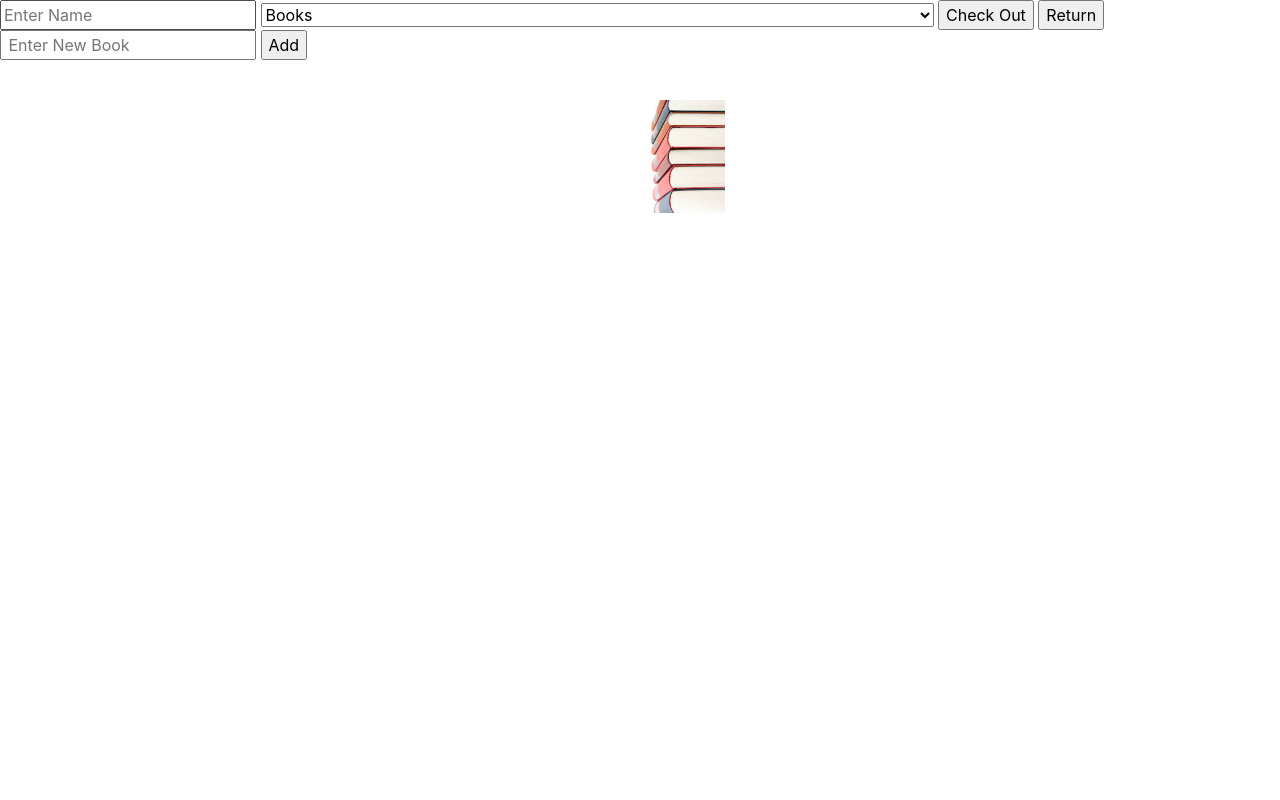
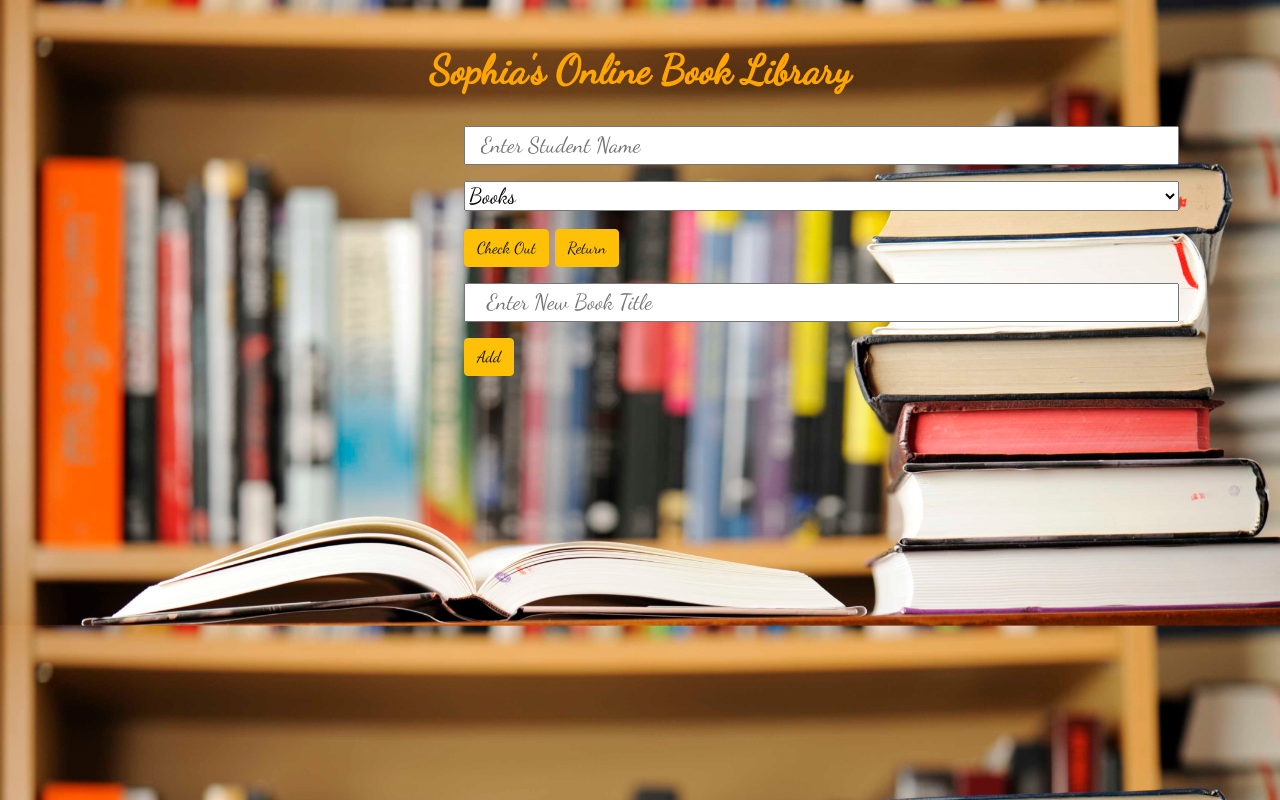
Before and after one commit to Kunbz/FinalLibraryProject, a plain HTML site: page index.html in a window 1280 px wide. Drawn offline with nearby package versions, Linux system fonts and the light colour scheme.

Commit message:
updated folder

```diff
--- a/index.html
+++ b/index.html
@@ -1,56 +1,78 @@
 <!DOCTYPE html>
 	<html>
 	<head>
+		<title>The Librarian</title>
+
 		<meta name="viewport" content="width=device-width,
-	initial-scale=1, shrink-to-fit=no" />
+	initial-scale=1, shrink-to-fit=no"/>
 		<link rel="stylesheet"
 	href="https://maxcdn.bootstrapcdn.com/bootstrap/4.0.0-beta/css/boots
 	trap.min.css" />
-	 <title>The Librarian</title>
+
 	<link rel="stylesheet" type="text/css" href="styles.css">
+	<link href='https://fonts.googleapis.com/css?family=Dancing Script' rel='stylesheet'>
+
 
 	</head>
+
 	<body>
 
- 		<input id="studentName" type="text" placeholder ="Enter Name">
- 		<select id="bookName" onchange="displayImages()"> <!-- optipn dropdown to affect image -->
+				<div class="container-fluid">
+					<div class="page-header">
+						<h1 class="mt-4 pt-4"> <strong>Sophia's Online Book Library</h1>
+					</div>
+
+    				<div class="container">
+    					<nav class="navbar navbar-default">
+    						<div class="row">
+
+    							<div class="col">
+    								<img id="displayImage" src=""> <!-- this affects the images of the books in the js -->
+    							</div>
+    							<div class="col">
+    								<input id="studentName" type="text" placeholder ="Enter Student Name" class="mt-3 col-12"> <!--to affect image --> <!--  optipn dropdor the enter name -->
+									<select id="bookName" onchange="displayImages()" class="mt-3">
 										<option selected="selected">
 											Books
 										</option>
- 		</select> <!-- subject to change to a button that drops down and show the books in the library -->
+	 									<ul class="nav navbar-nav navbar-right">
+	      									<li class="dropdown">
+	        								<a class="dropdown-toggle" data-toggle="dropdown" href="#"> Book Name </a></li>
 
-		<input type="button" onclick="updateInfo()" value="Check Out"> <!-- this means that when the students click on check out it shows(name/ time/ title of book)also you have to define update info
+	    								</ul>
+
+									</select> <!-- subject to change to a button that drops down and show the books in the library
 	 -->
-		<input type="button" onclick="updateReturn()" value="Return">
+									<input type="button" onclick="updateInfo()" value="Check Out" button type="submit" class="btn btn-warning mt-3 ">
+			 						<!-- this means that when the students click on check out it shows(name/ time/ title of book)also you have to define update info/ aka checkout
+			 -->
+	 								<input type="button" onclick="updateReturn()" value="Return"button type="submit" class="btn btn-warning mt-3">  <!-- this is for the return button -->
 									<br>
 
-		<input id="newBook" type="text" placeholder=" Enter New Book">
-		<input type="button" onclick="updateAdd()" value ="Add">
+									<input id="newBook" type="text" placeholder=" Enter New Book Title" class="mt-3 col-12"> <!-- this is for the newbook placeholder -->
+									<br>
+									<input type="button" onclick="updateAdd()" value ="Add" button type="submit" class="btn btn-warning mt-3"> <!-- this is for the add button -->
 
-		<ul id="display"></ul>  <!-- this is to display information on the webpage -->
-		<img id="displayImage" src="">
-		<!-- <ul id="displayImages"></ul> -->
-		<!-- <div id="container">
-			<div class="backgroundImage">
-				<ul>display</ul> -->
-			<!-- </div>
-
- -->
- 			<div class="container">
-			<img src="ImagesForBooks/images.jpeg">
+									<ul id="display" style="background-color:rgb(255,255,255,0.5);"></ul>  <!-- this is to display information on the webpage, this is for the checkout text that says sophia did, also 0.5 refers to the opacity -->
     							</div>
 
-			<!-- <div class="container">
-			<img src="something2.png">
-					</div> -->
-		 <script src="script.js"></script>
+
+
+
+							</div>
+
+						</nav>
+					</div>
+
+				</div>
+		 	<script src="script.js"></script>  <!-- link javascript -->
 	</body>
 
 </html>
 
 
 
-<!-- Rowenas Library Requirements-->
+<!-- Sophia's Library Requirements-->
 <!-- it should keep track of how many books are currently in the library -->
 <!-- it should have a visual cue if the lib inventory that includes who /when/ qty -->
 <!-- it should check out a book while documenting the quantity of books taken by "name " of student-->
--- a/script.js
+++ b/script.js
@@ -23,8 +23,8 @@ var namesOfBooks =[
 	{name:"Things Fall Apart by Chinua Adichie", qty:15, image:"ImagesForBooks/9780141186887.jpg"}
 ];  //hold 21 names of books// should not be empty
 
-		var select=document.getElementById("bookName");
-		for(var i=0; i<namesOfBooks.length; i++){
+		var select=document.getElementById("bookName"); // used the id book name to affect the id
+		for(var i=0; i<namesOfBooks.length; i++){ //this is a forloop goimg through the array
 		   var el= document.createElement("option");// i used the option element because i am trying to make options
 			el.textContent=namesOfBooks[i].name;// the .name is cause im trying to get the names in the object
 			el.value = namesOfBooks[i].name;
@@ -32,11 +32,11 @@ var namesOfBooks =[
 		 }
 
 
-		function updateInfo(){
+		function updateInfo(){ // this is for checkout
 				var name = document.getElementById("studentName").value;
 				var title = document.getElementById("bookName").value;
 				for (var i=0; i<namesOfBooks.length; i++){
-					if (title==namesOfBooks[i].name) {
+					if (title==namesOfBooks[i].name) { //this is basically comparing the title and the name ==
 						if (namesOfBooks[i].qty >0) {
 							namesOfBooks[i].qty-- //once a student takes a book / reduce qty of book in the library
 							var student = {
@@ -48,7 +48,7 @@ var namesOfBooks =[
 							document.getElementById("display").innerHTML += "<li>" + student.name + " has taken " + student.book + " at " + student.time + " from the library " + "</li>";
 						}
 						else{ // means theres no condition
-							document.getElementById("display").innerHTML += "Book is unavailable";
+							document.getElementById("display").innerHTML += "Book is unavailable" + "<br>";
 						}
 						break; // stop looping through the array
 					}
@@ -62,7 +62,7 @@ var namesOfBooks =[
 				var title = document.getElementById("bookName").value;
 				var studentIndex;
 				for(var i= 0; i<namesOfStudents.length; i++){
-					if(title==namesOfStudents[i].book && namesOfStudents[i].name==name){
+					if(title==namesOfStudents[i].book && namesOfStudents[i].name==name){ //comparing
 						studentIndex=i; //i means the index you want to start from
 
 						break; // end loop
@@ -71,10 +71,15 @@ var namesOfBooks =[
 
 				}
 
-				var student = namesOfStudents.splice(studentIndex,1)
+				if(studentIndex == undefined){
+					document.getElementById("display").innerHTML = 'does not have the book'; //if student doesnt have the book print out this message/ student can retiurn book they havet taken
+				}else{
+					var student = namesOfStudents.splice(studentIndex,1) //basically deletes
 				// console.log(student)
 
-				document.getElementById("display").innerHTML += "<li>" + student[0].name + " has returned " + student[0].book + " at " + student[0].time + " to the library " + "</li>";
+					document.getElementById("display").innerHTML += "<li>" + student[0].name + " has returned " + student[0].book + " at " + student[0].time + " to the library " + "</li>";
+
+				}
 
 
 
@@ -88,8 +93,7 @@ var namesOfBooks =[
 
 				}
 				namesOfBooks.push(newBook)
-			    document.getElementById("display").innerHTML += "<li>" + " Sophia has added " + newBook.name +"with"+ newBook.qty
-			    + " at " + new Date().toString() + " to the library " + "</li>";
+			    document.getElementById("display").innerHTML += "<li>" + " Sophia added " + newBook.name + " at " + new Date().toString() + " to the library " + "</li>";
 
 			    var el= document.createElement("option");// i used the option element because i am trying to make options
 				el.textContent=newBook.name;// the .name is cause im trying to get the names in the object
--- a/styles.css
+++ b/styles.css
@@ -1,15 +1,18 @@
-/*body{
-	background-image: url("ImagesForBooks/images.jpeg");
-	height:100px;
-	}
-*/
- .container {
-    width: 200px;
-    height: 120px;
-	}
 
-/* resize images */
- .container img {
-    	width: 100%;
-    	height: auto;
-			}
+h1{
+
+	height: 70px;
+	text-align: center;
+	width:
+	margin: 2%;
+	color: orange;
+
+
+}
+
+body {
+    font-family:'Dancing Script';
+    font-size: 22px;
+    background-image: url("./ImagesForBooks/bookscloseup.jpg");
+    background-size: cover;
+}
```
Also changed, not shown: ImagesForBooks/bookscloseup.jpg (added), 2 other files. Lines whose indentation alone changed are shown as unchanged.
